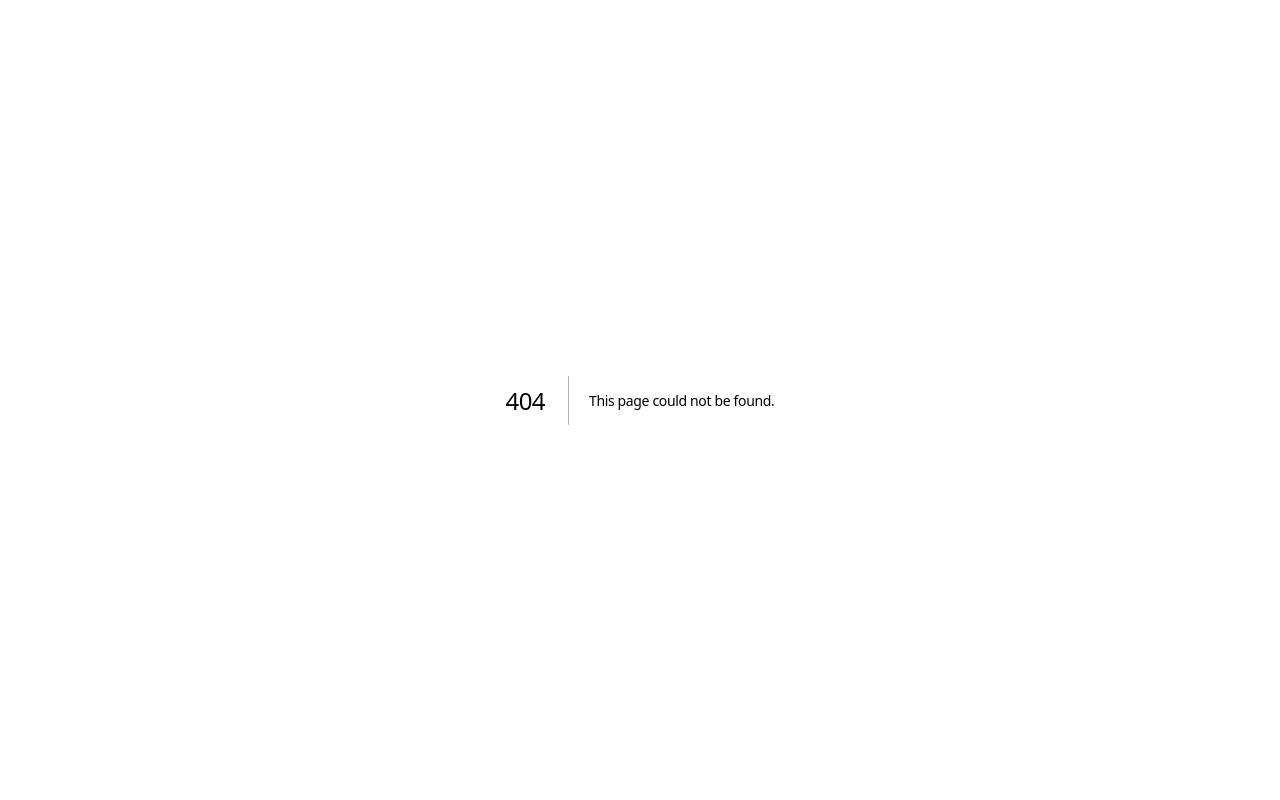
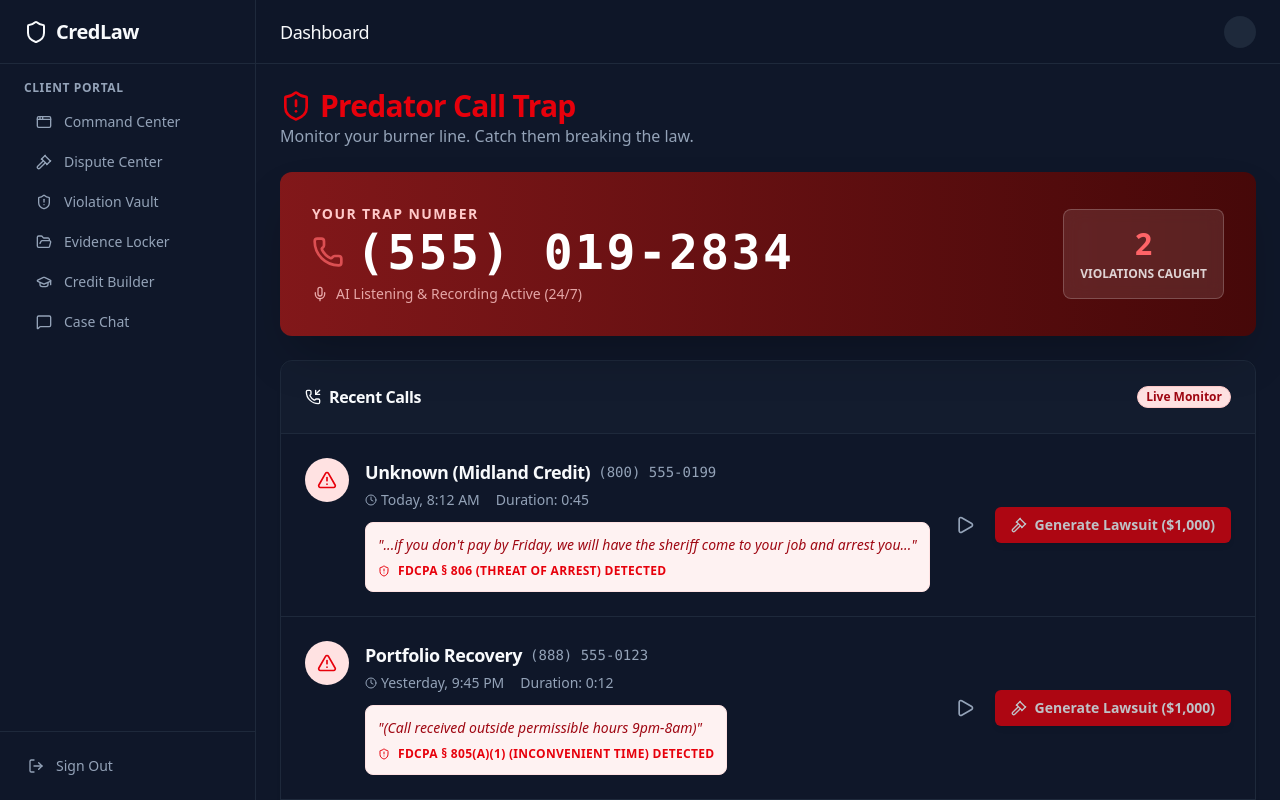
Before and after one commit to outlier1804/credlaw-mvp, a Next.js app: page /client/calls in a window 1280 px wide. Before the commit this address had no page. Built offline with nearby package versions, Linux system fonts and the light colour scheme.

Commit message:
feat: implement predator call trap dashboard

```diff
--- /dev/null
+++ b/app/(dashboard)/client/calls/page.tsx
@@ -0,0 +1,162 @@
+'use client';
+
+import { useState } from 'react';
+import {
+    Phone,
+    PhoneIncoming,
+    PhoneOff,
+    Play,
+    AlertTriangle,
+    Gavel,
+    Clock,
+    ShieldAlert,
+    Mic
+} from "lucide-react"
+
+// Call Log Type
+interface CallLog {
+    id: string;
+    caller: string;
+    number: string;
+    time: string;
+    duration: string;
+    status: 'Clean' | 'Suspicious' | 'Violation Detected';
+    transcriptSnippet?: string;
+    violationType?: string;
+}
+
+export default function PredatorTrapPage() {
+    const [calls, setCalls] = useState<CallLog[]>([
+        {
+            id: '1',
+            caller: 'Unknown (Midland Credit)',
+            number: '(800) 555-0199',
+            time: 'Today, 8:12 AM',
+            duration: '0:45',
+            status: 'Violation Detected',
+            transcriptSnippet: "...if you don't pay by Friday, we will have the sheriff come to your job and arrest you...",
+            violationType: 'FDCPA § 806 (Threat of Arrest)'
+        },
+        {
+            id: '2',
+            caller: 'Portfolio Recovery',
+            number: '(888) 555-0123',
+            time: 'Yesterday, 9:45 PM',
+            duration: '0:12',
+            status: 'Violation Detected',
+            transcriptSnippet: "(Call received outside permissible hours 9pm-8am)",
+            violationType: 'FDCPA § 805(a)(1) (Inconvenient Time)'
+        },
+        {
+            id: '3',
+            caller: 'Chase Bank',
+            number: '(800) 935-9935',
+            time: 'Yesterday, 2:30 PM',
+            duration: '1:10',
+            status: 'Clean',
+            transcriptSnippet: "This is a courtesy call regarding your payment..."
+        }
+    ]);
+
+    const [activeCallId, setActiveCallId] = useState<string | null>(null);
+
+    return (
+        <div className="space-y-6 animate-in fade-in duration-500 max-w-5xl mx-auto pb-10">
+            {/* Header */}
+            <div>
+                <h1 className="text-3xl font-bold tracking-tight text-red-600 flex items-center gap-2">
+                    <ShieldAlert className="h-8 w-8" />
+                    Predator Call Trap
+                </h1>
+                <p className="text-muted-foreground">Monitor your burner line. Catch them breaking the law.</p>
+            </div>
+
+            {/* Burner Number Card */}
+            <div className="bg-gradient-to-r from-red-900 to-red-950 text-white rounded-xl p-8 shadow-2xl relative overflow-hidden">
+                <div className="absolute top-0 right-0 w-64 h-64 bg-white/5 rounded-full blur-3xl -z-10"></div>
+                <div className="flex flex-col md:flex-row justify-between items-center gap-6">
+                    <div>
+                        <h2 className="text-sm font-bold uppercase tracking-widest text-red-200 mb-1">Your Trap Number</h2>
+                        <div className="text-4xl md:text-5xl font-mono font-bold tracking-wider flex items-center gap-3">
+                            <Phone className="h-8 w-8 animate-pulse text-red-400" />
+                            (555) 019-2834
+                        </div>
+                        <p className="text-sm text-red-200/80 mt-2 flex items-center gap-2">
+                            <Mic className="h-4 w-4" />
+                            AI Listening & Recording Active (24/7)
+                        </p>
+                    </div>
+                    <div className="bg-white/10 p-4 rounded-lg border border-white/20 backdrop-blur-sm text-center">
+                        <div className="text-3xl font-bold text-red-400 mb-1">2</div>
+                        <div className="text-xs uppercase font-bold text-white/80">Violations Caught</div>
+                    </div>
+                </div>
+            </div>
+
+            {/* Call Log */}
+            <div className="bg-card border border-border rounded-xl shadow-sm overflow-hidden">
+                <div className="p-6 border-b border-border bg-muted/30 flex items-center justify-between">
+                    <h3 className="font-bold flex items-center gap-2">
+                        <PhoneIncoming className="h-4 w-4" /> Recent Calls
+                    </h3>
+                    <span className="text-xs bg-red-100 text-red-800 px-2 py-0.5 rounded-full font-bold border border-red-200">
+                        Live Monitor
+                    </span>
+                </div>
+
+                <div className="divide-y divide-border">
+                    {calls.map((call) => (
+                        <div key={call.id} className="p-6 hover:bg-muted/50 transition-colors group">
+                            <div className="flex flex-col md:flex-row justify-between items-start md:items-center gap-4">
+                                <div className="flex items-start gap-4">
+                                    <div className={`p-3 rounded-full ${call.status === 'Violation Detected' ? 'bg-red-100 text-red-600' :
+                                            call.status === 'Suspicious' ? 'bg-yellow-100 text-yellow-600' :
+                                                'bg-secondary text-muted-foreground'
+                                        }`}>
+                                        {call.status === 'Violation Detected' ? <AlertTriangle className="h-5 w-5" /> : <Phone className="h-5 w-5" />}
+                                    </div>
+                                    <div>
+                                        <div className="flex items-center gap-2">
+                                            <h4 className="font-bold text-lg">{call.caller}</h4>
+                                            <span className="text-sm text-muted-foreground font-mono">{call.number}</span>
+                                        </div>
+                                        <div className="flex items-center gap-4 text-sm text-muted-foreground mt-1">
+                                            <span className="flex items-center gap-1"><Clock className="h-3 w-3" /> {call.time}</span>
+                                            <span>Duration: {call.duration}</span>
+                                        </div>
+
+                                        {/* Transcript Snippet */}
+                                        {call.status === 'Violation Detected' && (
+                                            <div className="mt-3 bg-red-50 border border-red-100 rounded-lg p-3 max-w-2xl">
+                                                <p className="text-sm italic text-red-800">
+                                                    "{call.transcriptSnippet}"
+                                                </p>
+                                                <div className="mt-2 flex items-center gap-2 text-xs font-bold text-red-600 uppercase tracking-wide">
+                                                    <ShieldAlert className="h-3 w-3" />
+                                                    {call.violationType} Detected
+                                                </div>
+                                            </div>
+                                        )}
+                                    </div>
+                                </div>
+
+                                {/* Actions */}
+                                <div className="flex items-center gap-3">
+                                    <button className="p-2 rounded-full hover:bg-secondary text-muted-foreground transition-colors" title="Play Recording">
+                                        <Play className="h-5 w-5" />
+                                    </button>
+
+                                    {call.status === 'Violation Detected' && (
+                                        <button className="inline-flex items-center justify-center rounded-md bg-red-600 text-white hover:bg-red-700 px-4 py-2 text-sm font-bold shadow-md transition-all animate-pulse">
+                                            <Gavel className="mr-2 h-4 w-4" /> Generate Lawsuit ($1,000)
+                                        </button>
+                                    )}
+                                </div>
+                            </div>
+                        </div>
+                    ))}
+                </div>
+            </div>
+        </div>
+    )
+}
```
